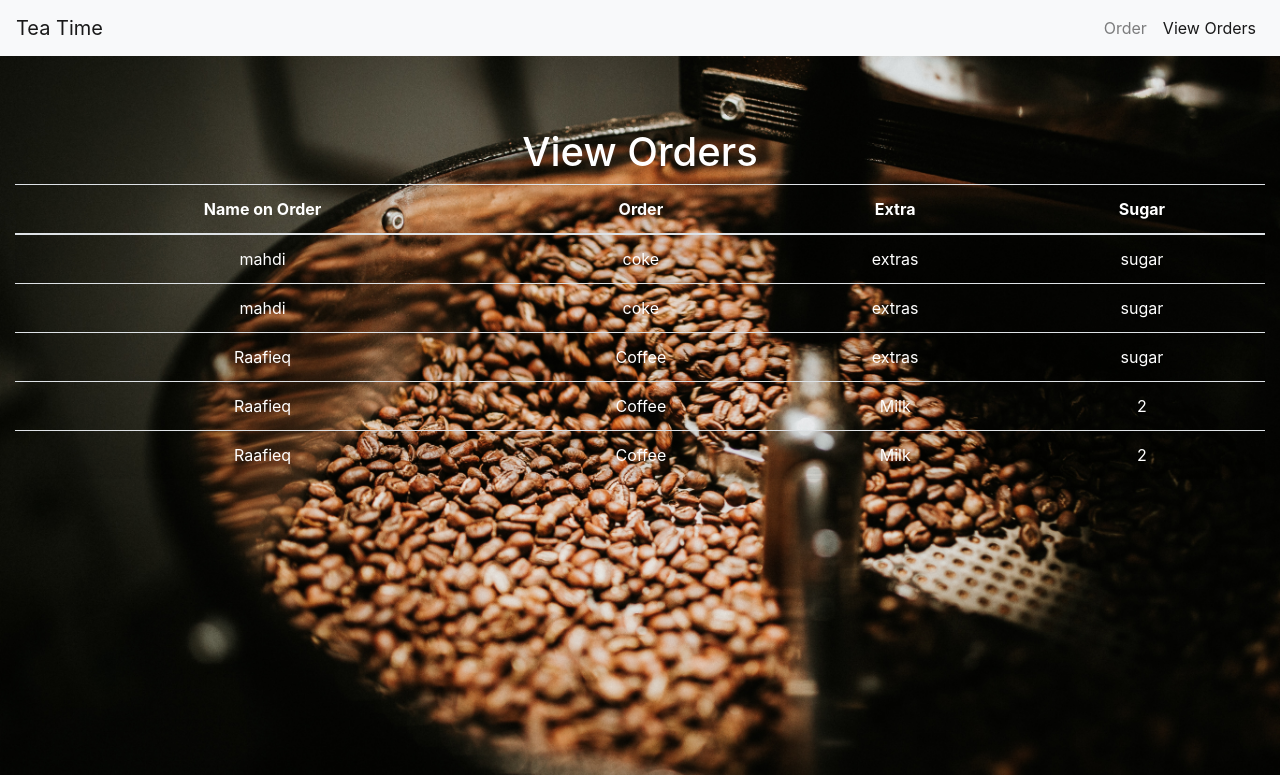
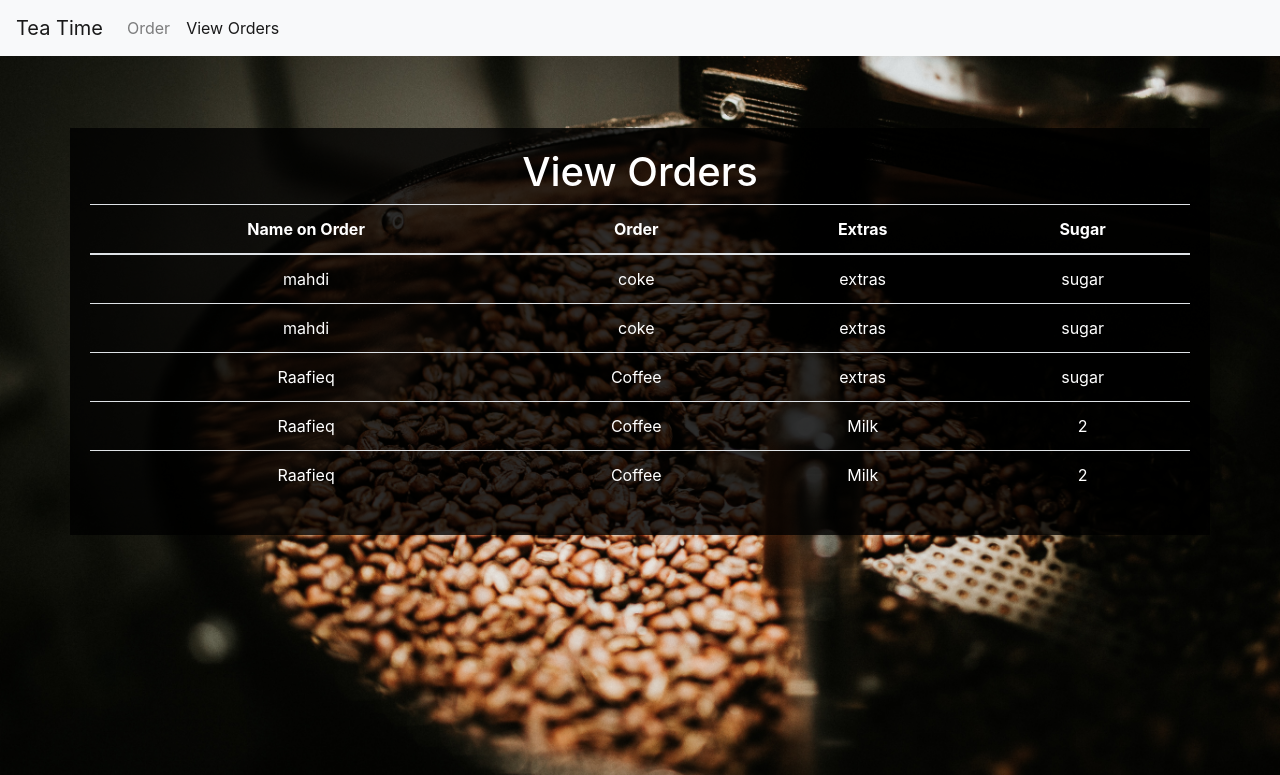
Before and after one commit to try-mahdi/tea-time, a Django app: page /view-orders/ in a window 1280 px wide. Shown: the top 775 px of the page. Run offline with Django 4.2, Linux system fonts and the light colour scheme; data comes from the database, SQL or seed files in the repository; some libraries are stand-ins or nearby versions.

Commit message:
minor style chnages

```diff
--- a/teaApp/templates/view_orders.html
+++ b/teaApp/templates/view_orders.html
@@ -5,8 +5,7 @@
   <head>
     <meta charset="UTF-8">
     <title>View Orders</title>
-    <!-- Add the viewport meta tag for responsiveness -->
-    <meta name="viewport" content="width=device-width, initial-scale=1, shrink-to-fit=no">
+    <meta name="viewport" content="width=device-width, initial-scale=1">
     <!-- Bootstrap CSS -->
     <link rel="stylesheet" href="https://maxcdn.bootstrapcdn.com/bootstrap/4.0.0/css/bootstrap.min.css">
     <!-- Custom CSS -->
@@ -16,7 +15,7 @@
 
     <style>
         body {
-        background-image: url("{% static 'images/bg.jpg' %}");
+          background-image: url("{% static 'images/bg.jpg' %}" );
           background-size: cover;
           background-attachment: fixed;
         }
@@ -30,19 +29,15 @@
         table {
           color: white;
         }
-      #custom-white {
-    color: white;
-  }
       </style>
 
-    <!-- Use the Bootstrap responsive navbar -->
     <nav class="navbar navbar-expand-lg navbar-light bg-light">
       <a class="navbar-brand" href="#">Tea Time</a>
       <button class="navbar-toggler" type="button" data-toggle="collapse" data-target="#navbarNav" aria-controls="navbarNav" aria-expanded="false" aria-label="Toggle navigation">
         <span class="navbar-toggler-icon"></span>
       </button>
       <div class="collapse navbar-collapse" id="navbarNav">
-        <ul class="navbar-nav ml-auto">
+        <ul class="navbar-nav">
           <li class="nav-item">
             <a class="nav-link" href="{% url 'index' %}">Order</a>
           </li>
@@ -53,18 +48,17 @@
       </div>
     </nav><br><br><br>
 
-    <!-- Use the Bootstrap container class for responsiveness -->
-    <div class="container-fluid">
+    <div class="container">
         <div class="row">
-        <div class="col-12">
-          <h1 class="text-center" id="custom-white">View Orders</h1>
+          <div class="col-md-12">
+            <h1 class="text-center">View Orders</h1>
             <div class="text-center">
               <table class="table table-striped">
                 <thead>
                   <tr>
                     <th>Name on Order</th>
                     <th>Order</th>
-                  <th>Extra</th>
+                    <th>Extras</th>
                     <th>Sugar</th>
                   </tr>
                 </thead>
@@ -88,6 +82,7 @@
         </div>
       </div>
 
+
     <!-- Font Awesome -->
     <script src="https://kit.fontawesome.com/c474ed3681.js" crossorigin="anonymous"></script>
     <!-- jQuery -->
```
Also changed, not shown: teaApp/templates/index.html (+12 -1 lines). Lines whose indentation alone changed are shown as unchanged.
